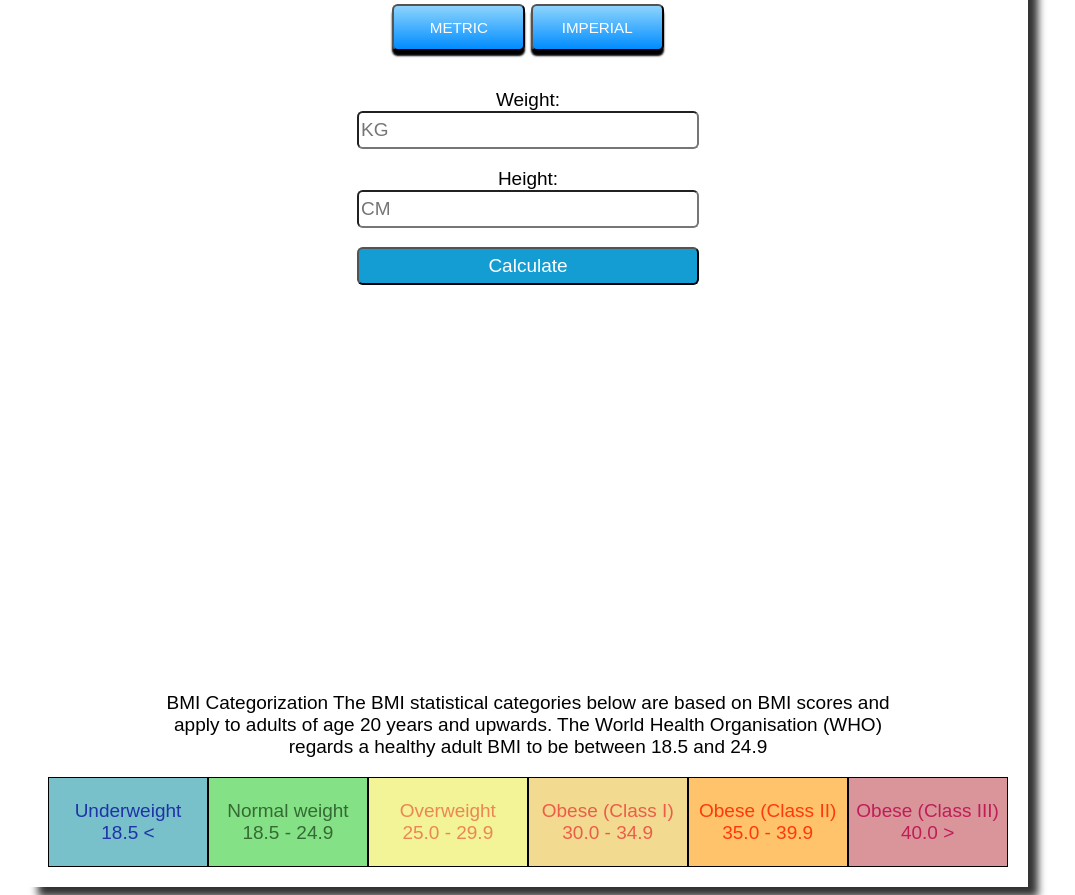
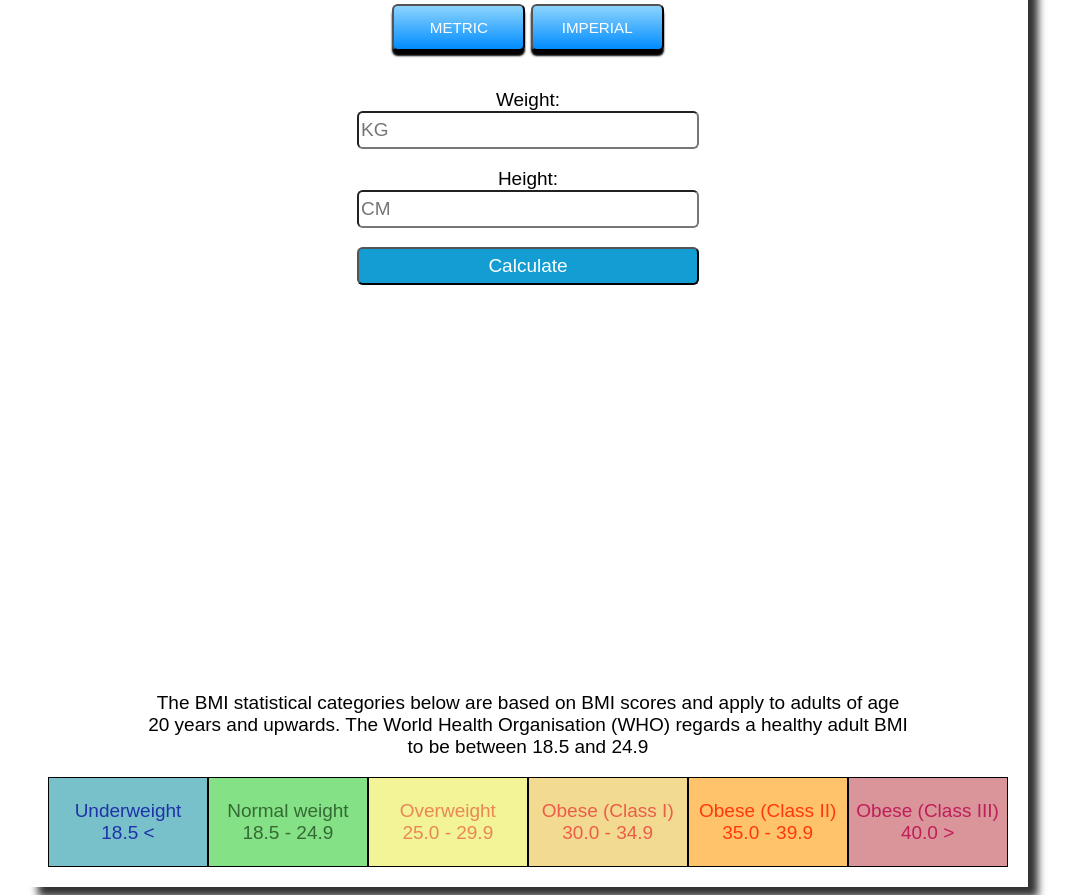
Before and after one commit to martyna-g/BMI-Calculator, a plain HTML site: page index.html in a window 1280 px wide. Shown: the part 119-1014 px from the top of the page, without its empty margins (112-1187 px from the left). Drawn offline with Linux system fonts and the light colour scheme; a web font is replaced by a local one.

Commit message:
Update BMI description

```diff
--- a/index.html
+++ b/index.html
@@ -32,7 +32,7 @@
       </div>
       <div class="catDescription">
         <p>
-          BMI Categorization The BMI statistical categories below are based on
+          The BMI statistical categories below are based on
           BMI scores and apply to adults of age 20 years and upwards. The World
           Health Organisation (WHO) regards a healthy adult BMI to be between
           18.5 and 24.9
```
